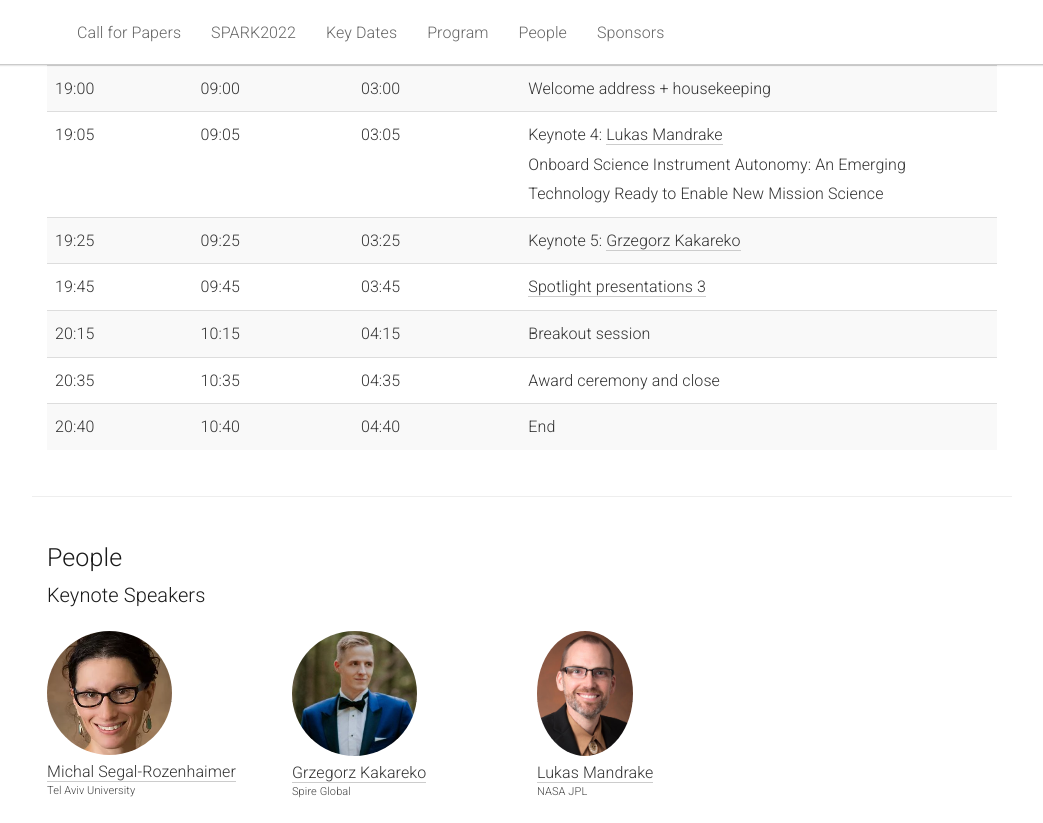
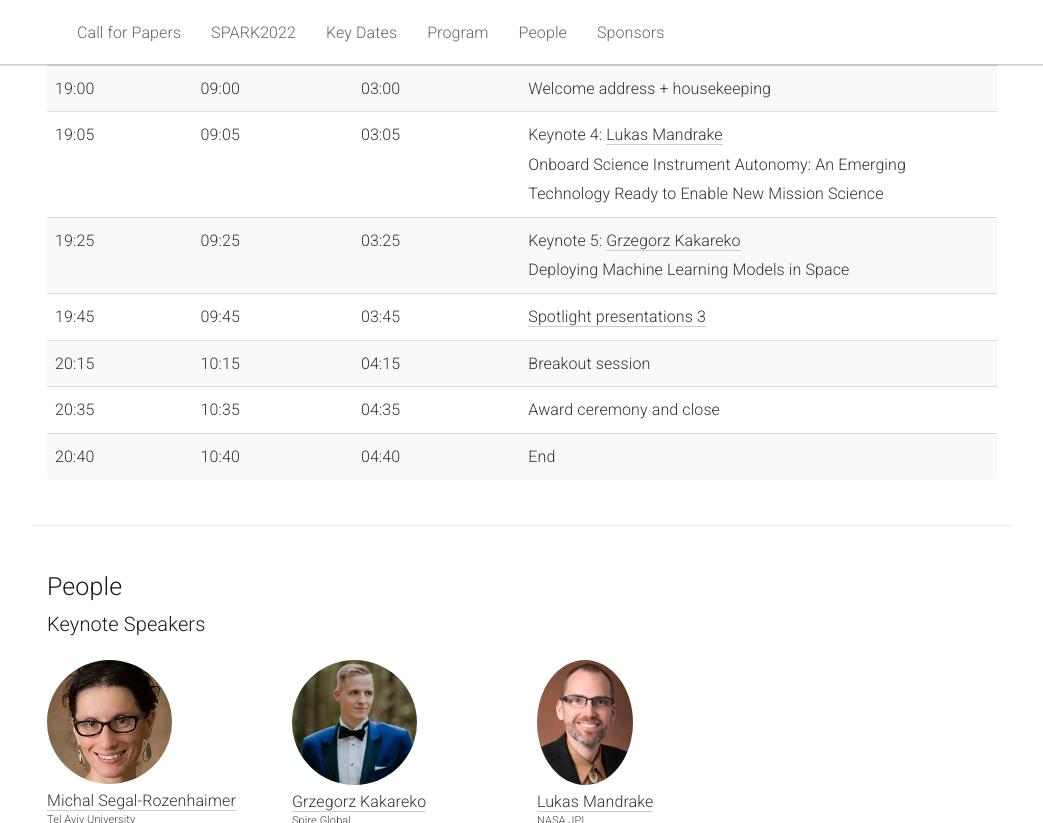
Before and after one commit to AIforSpace/2024, a Jekyll site: the page built from _pages/home.md, in a window 1280 px wide and 900 px high, scrolled down 2056 px, cut to the strip 0-823 px from the top of the window. Shown: the whole strip, without its empty margins (118-1161 px from the left). Built offline with Jekyll 4.4.1, drawn with Linux system fonts in a browser that asks for light colours.

Commit message:
Update home.md

```diff
--- a/_pages/home.md
+++ b/_pages/home.md
@@ -203,7 +203,8 @@ acknowledgements: ""
           <td>19:25</td>
           <td>09:25</td>
           <td>03:25</td>
-          <td>Keynote 5: <a href="#keynote">Grzegorz Kakareko</a></td>
+          <td>Keynote 5: <a href="#keynote">Grzegorz Kakareko</a> <br>Deploying Machine Learning Models in Space
+</td>
         </tr>
         <tr>
           <td>19:45</td>
```
